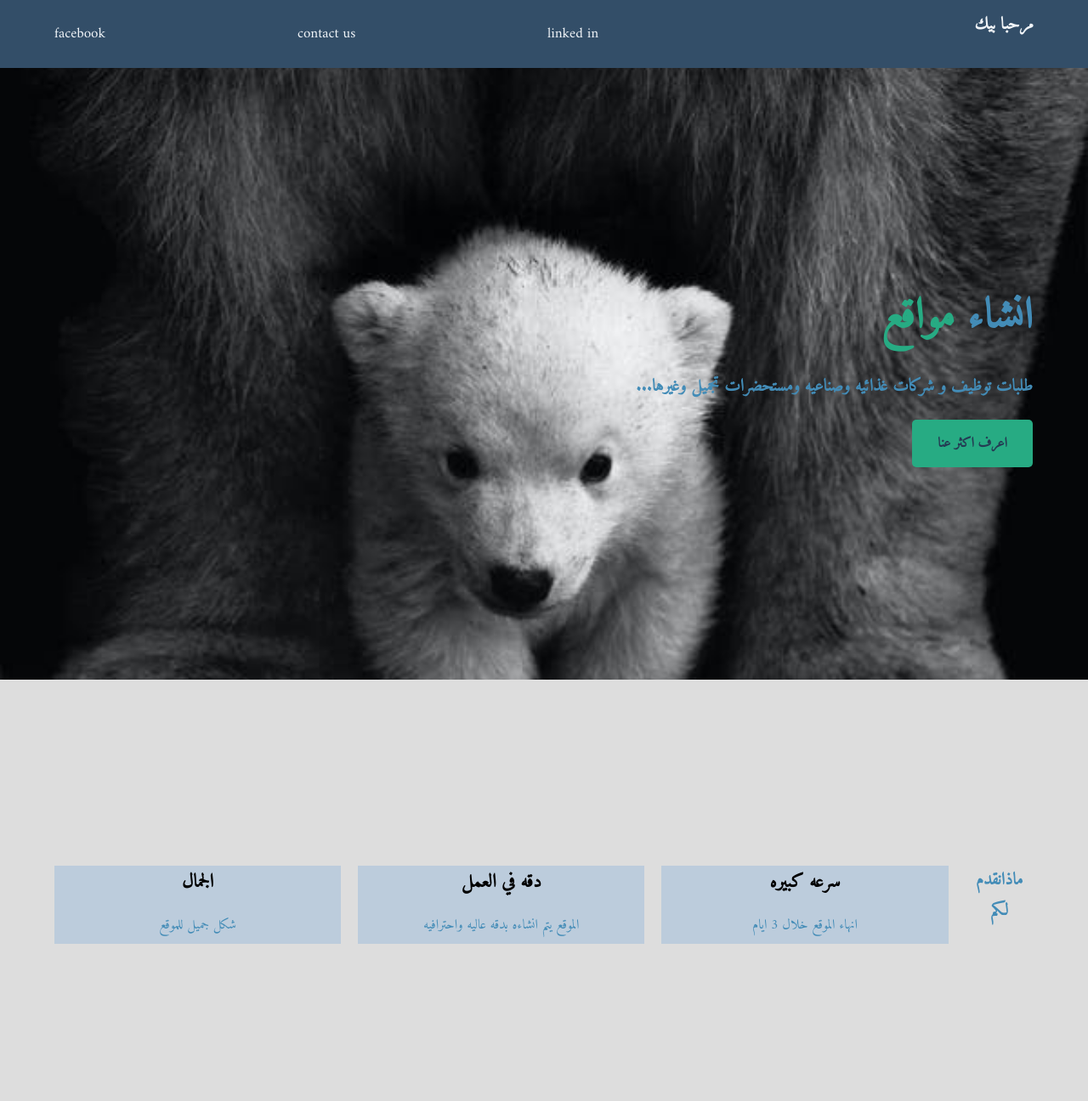
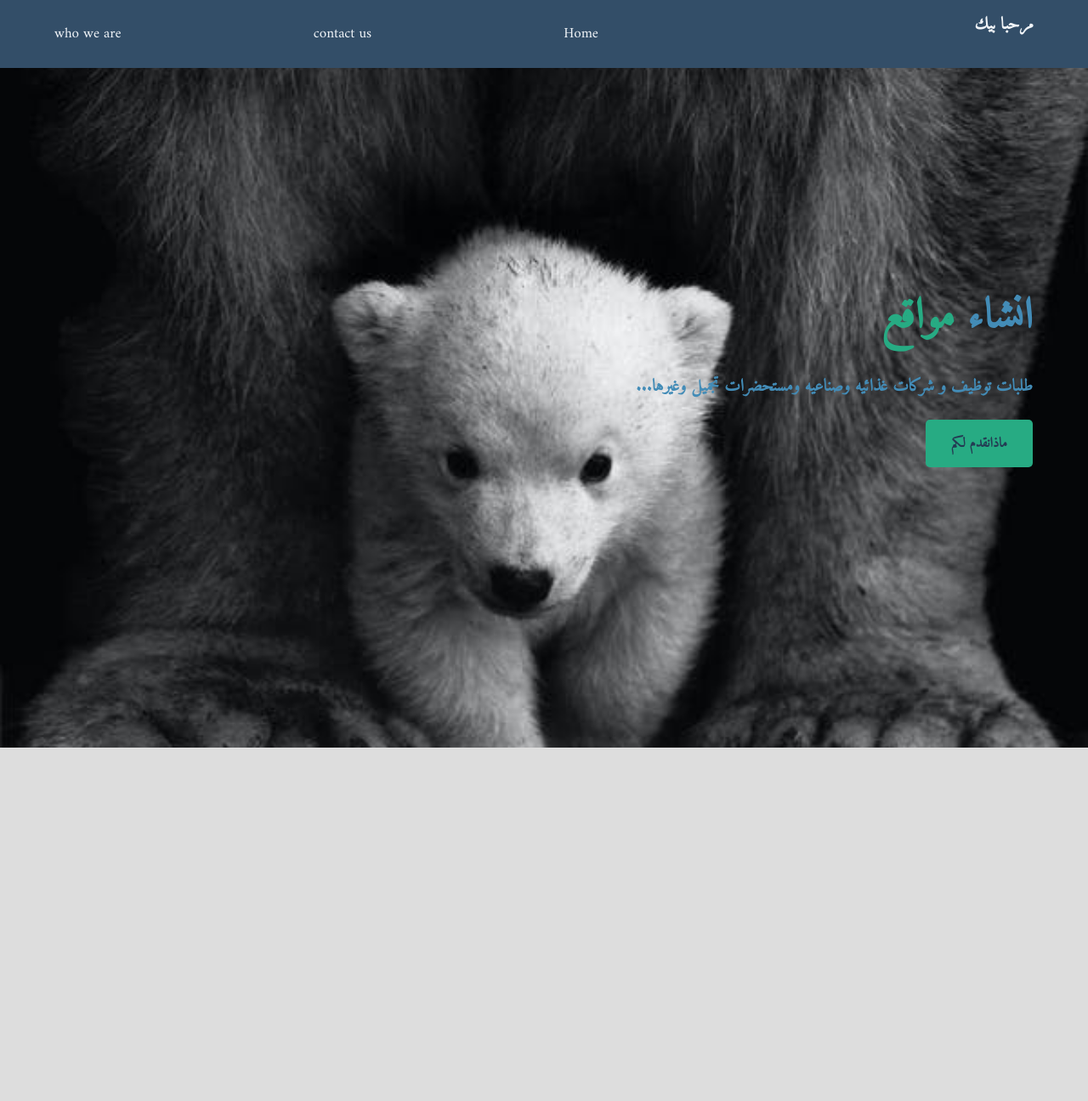
Before and after one commit to Moataz2040/WebSite-1, a plain HTML site: page index.html in a window 1280 px wide. Shown: the top 1296 px of the page at 85% size. Drawn offline with Linux system fonts and the light colour scheme.

Commit message:
my commit

```diff
--- a/css projects/css/master.css
+++ b/css projects/css/master.css
@@ -67,7 +67,7 @@ nav ul li {
   align-items: center;
 }
 nav ul a:hover,
-nav ul a:focus {
+nav ul a:focus{
   color: rgb(3, 2, 2);
   background-color: #2196f3;
   border-top: solid 3px #8bc34a;
@@ -82,7 +82,7 @@ nav ul li a {
 /*nav end*/
 /*section1*/
 .hero-section {
-  height: 90vh;
+  height: 100vh;
   position: relative;
 }
 
@@ -146,7 +146,7 @@ h1 span {
   flex-direction: column;
   justify-content: center;
   text-align: center;
-  min-height: 50vh;
+  min-height: 100vh;
   height: 100%;
 }
 .quality-container {
@@ -169,6 +169,9 @@ h1 span {
   color: black;
   font-size: 2.2rem;
 }
+#wall{
+  margin-left: 20px;
+}
 /*section2 end*/
 
 /*section3*/
@@ -180,7 +183,7 @@ h1 span {
   flex-direction: column;
   justify-content: center;
   text-align: center;
-  min-height: 50vh;
+  min-height: 100vh;
   height: 100%;
 }
 .quality-container-2 {
@@ -202,6 +205,9 @@ h1 span {
 .quality-2 h3 {
   color: white;
   font-size: 2.2rem;
+}
+#wall-2{
+  margin-left: 20px;
 }
 /*section3 end*/
 
@@ -231,6 +237,7 @@ form .btn {
   width: 100px;
   align-self: center;
   margin: 1rem;
+  cursor: pointer;
 }
 input,
 textarea {
@@ -260,6 +267,7 @@ textarea {
   position: fixed;
   display: none;
 }
+
 /*scroll button end*/
 
 /*footer*/
@@ -302,6 +310,9 @@ footer p {
   nav ul {
     flex: 3.5;
   }
+  #home{
+    margin-left: 10px;
+  }
 }
 
 @media (min-width: 939px) {
@@ -310,3 +321,8 @@ footer p {
   }
 }
 /*Responsive end*/
+
+.your-active-class{
+  background-color: rgb(48 24 142 / 23%);
+  border-radius: 20px;
+}
--- a/index.html
+++ b/index.html
@@ -12,9 +12,10 @@
     <link rel="stylesheet" href="./css projects/css/master.css" />
   </head>
   <body>
-    <div class="container">
+    <div class="container" id="container">
       <!--navBar-->
-      <div class="nav-container">
+      <!--
+        <div class="nav-container">
         <nav>
           <h3 class="logo">مرحبا بيك</h3>
 
@@ -41,16 +42,17 @@
           </ul>
         </nav>
       </div>
+     -->
       <!--end-->
 
       <!--sction1-->
-      <div class="hero-section">
+      <section class="hero-section" id="hero-section">
         <div class="content">
           <h1>انشاء <span>مواقع</span></h1>
           <h3>طلبات توظيف و شركات غذائيه وصناعيه ومستحضرات تجميل وغيرها...</h3>
-          <button class="btn"><a href="#qualites">اعرف اكثر عنا</a></button>
+          <button class="btn"><a href="#qualites">ماذانقدم لكم</a></button>
         </div>
-      </div>
+      </section>
       <!--end-->
 
       <!--section2-->
@@ -65,7 +67,7 @@
             <div class="head-subastance"><h3>دقه في العمل</h3></div>
             <p>الموقع يتم انشاءه بدقه عاليه واحترافيه</p>
           </div>
-          <div class="quality">
+          <div class="quality" id="wall">
             <div class="head-subastance"><h3>الجمال</h3></div>
             <p>شكل جميل للموقع</p>
           </div>
@@ -74,7 +76,7 @@
       <!--end-->
 
       <!--section3-->
-      <section id="qualites" class="qualites-2">
+      <section id="qualites-2" class="qualites-2">
         <div class="quality-container-2">
           <h2>اعرف اكثر عنا</h2>
           <div class="quality-2">
@@ -85,7 +87,7 @@
             <div class="head-subastance"><h3>عملائنا</h3></div>
             <p>الشركات المنتجه او التي تريد توظيف العمال</p>
           </div>
-          <div class="quality-2">
+          <div class="quality-2" id="wall-2">
             <div class="head-subastance"><h3>الامانه</h3></div>
             <p>الاخلاص في العمل والامانه هي من الصفات الاساسيه في شركتنا</p>
           </div>
--- a/js/js.js
+++ b/js/js.js
@@ -1,30 +1,65 @@
 /*nav js*/
+
+let mynav = document.createElement("div");
+mynav.className = "nav-container";
+let nav = document.createElement("nav");
+let ul = document.createElement("ul");
+let li1 = document.createElement("li");
+li1.className = "liNav";
+let li2 = document.createElement("li");
+li2.id = "liNav";
+let li3 = document.createElement("li");
+li3.className = "liNav";
+let h3 = document.createElement("h3");
+h3.className = "logo";
+h3.textContent = "مرحبا بيك";
+let a1 = document.createElement("a");
+a1.href = "#hero-section";
+a1.title = "go to Home page";
+a1.className = "a";
+a1.id = "home";
+a1.textContent = "Home";
+
+let a2 = document.createElement("a");
+a2.href = "#contact";
+a2.className = "a";
+a2.textContent = "contact us";
+
+let a3 = document.createElement("a");
+a3.href = "#qualites-2";
+a3.title = "go to who we are secton";
+a3.className = "a";
+a3.textContent = "who we are";
+
+let conDiv = document.getElementById("container");
+conDiv.prepend(mynav);
+mynav.appendChild(nav);
+nav.appendChild(h3);
+nav.appendChild(ul);
+ul.appendChild(li1);
+ul.appendChild(li2);
+ul.appendChild(li3);
+li1.appendChild(a1);
+li2.appendChild(a2);
+li3.appendChild(a3);
+
 document.querySelectorAll('a[href^="#"]').forEach((anchor) => {
   anchor.addEventListener("click", function (e) {
     e.preventDefault();
-    document.querySelector(this.getAttribute("href")).scrollIntoView({
+    // we can put this instead of anchor
+    document.querySelector(anchor.getAttribute("href")).scrollIntoView({
       behavior: "smooth",
     });
   });
 });
 
-
-let a = document.querySelector("a")
-
-let li = document.querySelector("li")
-
-li.hover =function(){
-if(li.style.backgroundColor ==="ffffff66"){
-a.style.setProperty("color","black")
-}
-}
 /*nav js end*/
 
 /*scroll button js*/
 let btf = document.getElementById("btx");
 
-onscroll = function () {
-  if (scrollY >= 100) {
+scrollA = function () {
+  if (window.scrollY >= 300) {
     btf.style.display = "block";
   } else {
     btf.style.display = "none";
@@ -39,3 +74,35 @@ btf.onclick = function () {
   });
 };
 /*scroll button js end*/
+
+/* sections js*/
+
+let sections = document.querySelectorAll("section");
+
+let active = addEventListener('scroll', function () {
+
+ // const section = sections[i]
+ // let sectionTop = section.geyBoundingClientRect().top
+
+  if (scrollY >= 10 && scrollY < 200) {
+
+    sections[0].classList.add("your-active-class1")
+    sections[1].classList.remove("your-active-class")
+  } else if(scrollY >= 300 && scrollY < 1226) {
+    sections[1].classList.add("your-active-class")
+    sections[0].classList.remove("your-active-class1")
+    sections[2].classList.remove("your-active-class")
+  } else if(scrollY >= 1227 && scrollY < 1726) {
+    sections[2].classList.add("your-active-class")
+    sections[1].classList.remove("your-active-class")
+    sections[3].classList.remove("your-active-class")
+  } else if(scrollY >= 900 ) {
+    sections[3].classList.add("your-active-class")
+    sections[2].classList.remove("your-active-class")
+  }
+}
+)
+window.onscroll = function () {
+  console.log(scrollY)
+  scrollA();
+};
```
